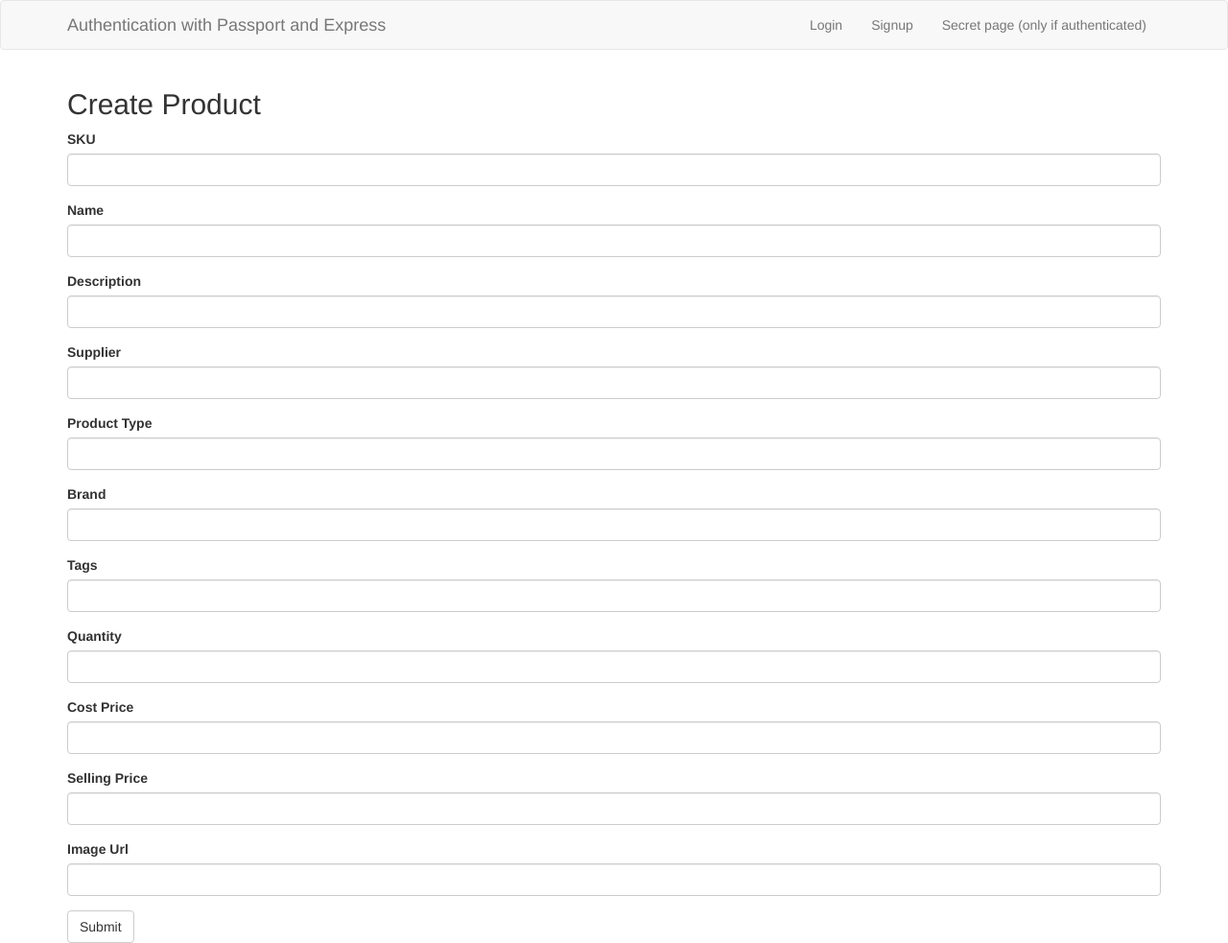
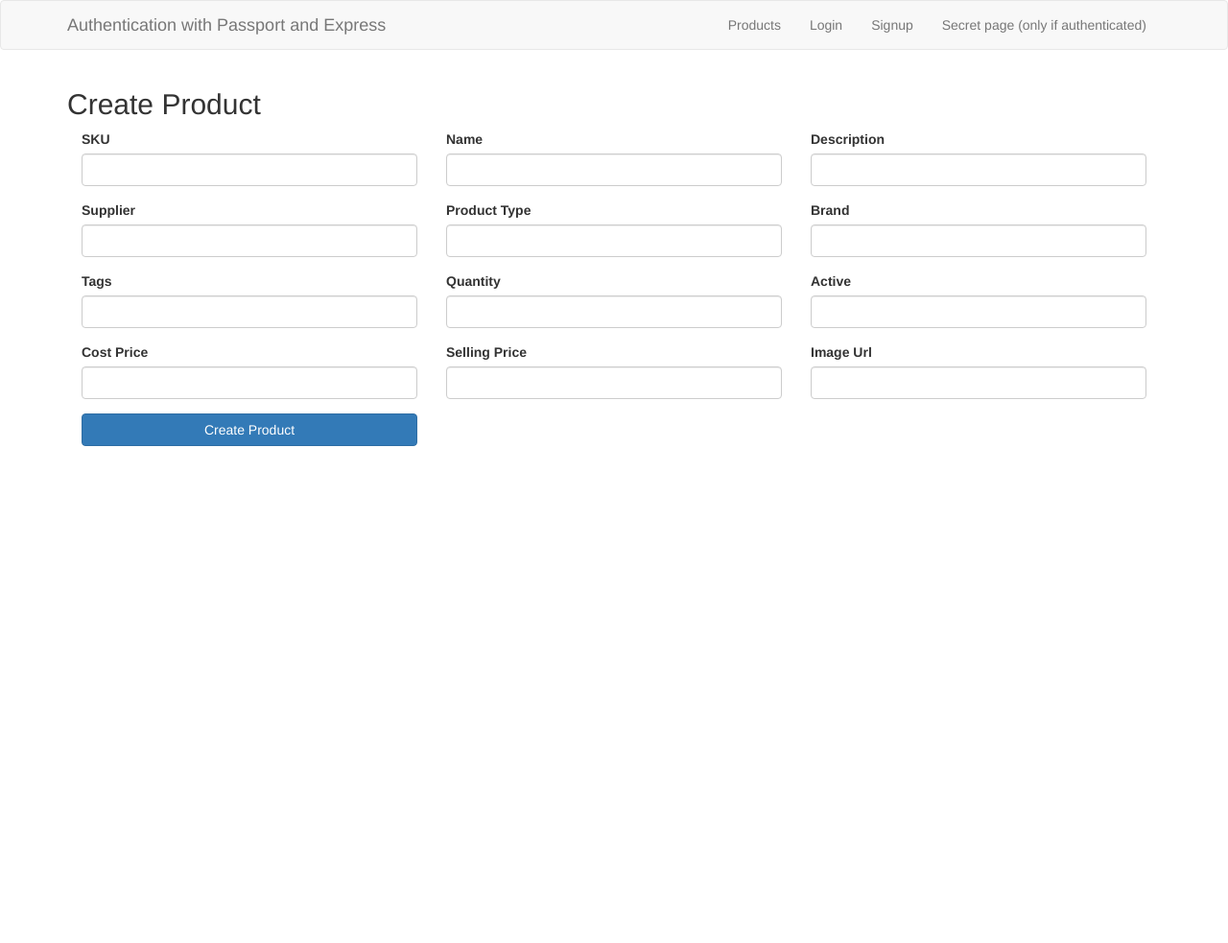
Before and after one commit to silverframe/stripes, a Node server app: page /products/new in a window 1280 px wide. Shown: the whole page at 96% size. After the commit the page ends 465 px from the top, so only its background shows below. Run offline with Node 20, Linux system fonts and the light colour scheme; some libraries are stand-ins or nearby versions.

Commit message:
complete CRUD actions for product model

```diff
--- a/app.js
+++ b/app.js
@@ -29,7 +29,7 @@ app.use(bodyParser.urlencoded({
 }));
 app.use(ejsLayouts);
 app.use(express.static(__dirname + '/public'));
-
+app.use(methodOverride('_method'))
 //Tell express to use sessions
 app.use(session({
   secret: 'WDI-GENERAL-ASSEMBLY-EXPRESS',
--- a/config/apiRoutes.js
+++ b/config/apiRoutes.js
@@ -35,8 +35,8 @@ router.route('/api/products')
 
 router.route('/api/products/:id')
     .get(productsController.getById)
-    .put(productsController.updateById)
-    .delete(productsController.deleteById)
+    .put(productsController.updateProduct)
+    .delete(productsController.deleteProduct)
 
 
 //=============== API Routes to Sales Controller ===========================
--- a/controllers/productsController.js
+++ b/controllers/productsController.js
@@ -18,10 +18,15 @@ function getAll(request, response) {
 }
 
 //POST /api/products
-function create(req, res) {
-    //var result = candy.create(req.body.name,req.body.color);
-    //res.status(200).json(result.value);
-    res.send('Create Product')
+function create(request, response) {
+  console.log('in POST');
+  console.log('body:',request.body);
+  var product = new Product(request.body.product);
+
+  product.save(err => {
+    if(err) return response.json({message: 'could not create product'})
+    response.redirect('/products')
+  })
 }
 
 //GET /new
@@ -36,25 +41,50 @@ function getById(req, res) {
     res.send('Get Product by id')
 }
 
-//PUT /api/products/:id
-function updateById(req, res) {
-  //var result = candy.update(req.params.id,req.body.name,req.body.color);
-  //res.status(200).json(result.value);
-    res.send('Update Product by id')
+function editProduct(req, res) {
+  var id = req.params.id;
+  Product.findById({_id: id}, function(error, product) {
+
+    if(error) res.json({message: 'Could not find product b/c:' + error});
+    console.log(id);
+    console.log(product);
+    res.render('products/edit', {product: product});
+  });
+
 }
 
+// ***************************************************
+//PUT /api/products/:id
+function updateProduct(req, res) {
+  var id = req.params.id;
+
+  Product.findByIdAndUpdate(id, { $set: req.body.product }, function (err, product) {
+   if(err) res.json({messsage: 'Could not update product b/c:' + err});
+
+   res.redirect('/products')
+  });
+
+}
+
+// ***********************************************
 //DELETE /api/products/:id
-function deleteById(req, res) {
-  //var result = candy.destroy(req.params.id);
-  //res.status(200).json(result.value);
-    res.send('Delete Product by id')
+function deleteProduct(req, res) {
+ var id = req.params.id;
+
+ Product.remove({_id: id}, function(err) {
+   if(err) res.json({message: 'Could not delete product b/c: ' + err});
+
+   res.redirect('/products')
+ });
 }
+
 
 module.exports = {
   getAll:       getAll,
   create:       create,
   newProduct:   newProduct,
+  editProduct:  editProduct,
   getById:      getById,
-  updateById:   updateById,
-  deleteById:    deleteById
+  updateProduct:   updateProduct,
+  deleteProduct:    deleteProduct
 }
--- a/models/product.js
+++ b/models/product.js
@@ -11,7 +11,7 @@ var ProductSchema = new mongoose.Schema({
     quantity:     {type: Number, required: true},
     active:       {type: Boolean, required: true},
     costPrice:    {type: Number, required: true},
-    previousCost: {type: Number, required: true},
+    previousCost: {type: Number},
     sellingPrice: {type: Number, required: true},
     created:      {type: Date, default: Date.now},
     updated:      {type: Date, default: Date.now},
--- a/views/layout.ejs
+++ b/views/layout.ejs
@@ -28,6 +28,7 @@
             <% if (currentUser) { %>
               <li><a href="/logout">Logout</a></li>
             <% } else { %>
+              <li><a href="/products">Products</a></li>
               <li><a href="/login">Login</a></li>
               <li><a href="/signup">Signup</a></li>
             <% } %>
--- a/views/products/new.ejs
+++ b/views/products/new.ejs
@@ -1,60 +1,74 @@
 <h2>Create Product</h2>
 
-<form method="post" action="/product">
-  <div class="form-group">
+<form method="post" action="/products">
+  <div class="form-group col-md-4">
     <label for="sku">SKU</label>
-    <input class="form-control" type="text" name="sku" id="sku">
+    <input class="form-control" type="text" name="product[sku]" id="sku">
   </div>
 
-  <div class="form-group">
+  <div class="form-group col-md-4">
     <label for="name">Name</label>
-    <input class="form-control" type="text" name="name" id="name">
+    <input class="form-control" type="text" name="product[name]" id="name">
   </div>
 
-  <div class="form-group">
+  <div class="form-group col-md-4">
     <label for="description">Description</label>
-    <input class="form-control" type="text" name="description" id="description">
+    <input class="form-control" type="text" name="product[description]" id="description">
   </div>
 
-  <div class="form-group">
+  <div class="form-group col-md-4">
     <label for="supplier">Supplier</label>
-    <input class="form-control" type="text" name="supplier" id="supplier">
+    <input class="form-control" type="text" name="product[supplier]" id="supplier">
   </div>
 
-  <div class="form-group">
+  <div class="form-group col-md-4">
     <label for="productType">Product Type</label>
-    <input class="form-control" type="text" name="productType" id="productType">
+    <input class="form-control" type="text" name="product[productType]" id="productType">
   </div>
 
-  <div class="form-group">
+  <div class="form-group col-md-4">
     <label for="brand">Brand</label>
-    <input class="form-control" type="text" name="brand" id="brand">
+    <input class="form-control" type="text" name="product[brand]" id="brand">
   </div>
 
-  <div class="form-group">
+  <div class="form-group col-md-4">
     <label for="tags">Tags</label>
-    <input class="form-control" type="text" name="tags" id="tags">
+    <input class="form-control" type="text" name="product[tags]" id="tags">
   </div>
 
-  <div class="form-group">
+  <!-- <div class="form-group col-md-4">
+    <label for="previousCost">Previous Cost</label>
+    <input class="form-control" type="text" name="product[previousCost]" id="previousCost">
+  </div> -->
+
+  <div class="form-group col-md-4">
     <label for="quantity">Quantity</label>
-    <input class="form-control" type="text" name="quantity" id="quantity">
+    <input class="form-control" type="text" name="product[quantity]" id="quantity">
   </div>
 
-  <div class="form-group">
-    <label for="costPrice">Cost Price</label>
-    <input class="form-control" type="text" name="costPrice" id="costPrice">
+  <div class="form-group col-md-4">
+    <label for="active">Active</label>
+    <input class="form-control" type="text" name="product[active]" id="active">
   </div>
 
-  <div class="form-group">
-    <label for="brand">Selling Price</label>
-    <input class="form-control" type="text" name="sellingPrice" id="sellingPrice">
+  <div class="form-group col-md-4">
+    <label for="costPrice">Cost Price</label>
+    <input class="form-control" type="text" name="product[costPrice]" id="costPrice">
   </div>
 
-  <div class="form-group">
-    <label for="imageUrl">Image Url</label>
-    <input class="form-control" type="text" name="imageUrl" id="imageUrl">
+  <div class="form-group col-md-4">
+    <label for="brand">Selling Price</label>
+    <input class="form-control" type="text" name="product[sellingPrice]" id="sellingPrice">
   </div>
 
-  <input class="btn btn-default" type="submit">
+  <div class="form-group col-md-4">
+    <label for="imageUrl">Image Url</label>
+    <input class="form-control" type="text" name="product[imageUrl]" id="imageUrl">
+  </div>
+
+  <div class="form-group col-md-4">
+    <!-- <input class="btn btn-primary" type="submit"> -->
+    <button type="submit" class="btn btn-primary col-md-12">Create Product</button>
+  </div>
+
 </form>
```
Also changed, not shown: config/routes.js (+8 -0 lines), views/products/edit.ejs (added, +77 -0 lines), views/products/products.ejs (+13 -1 lines).
